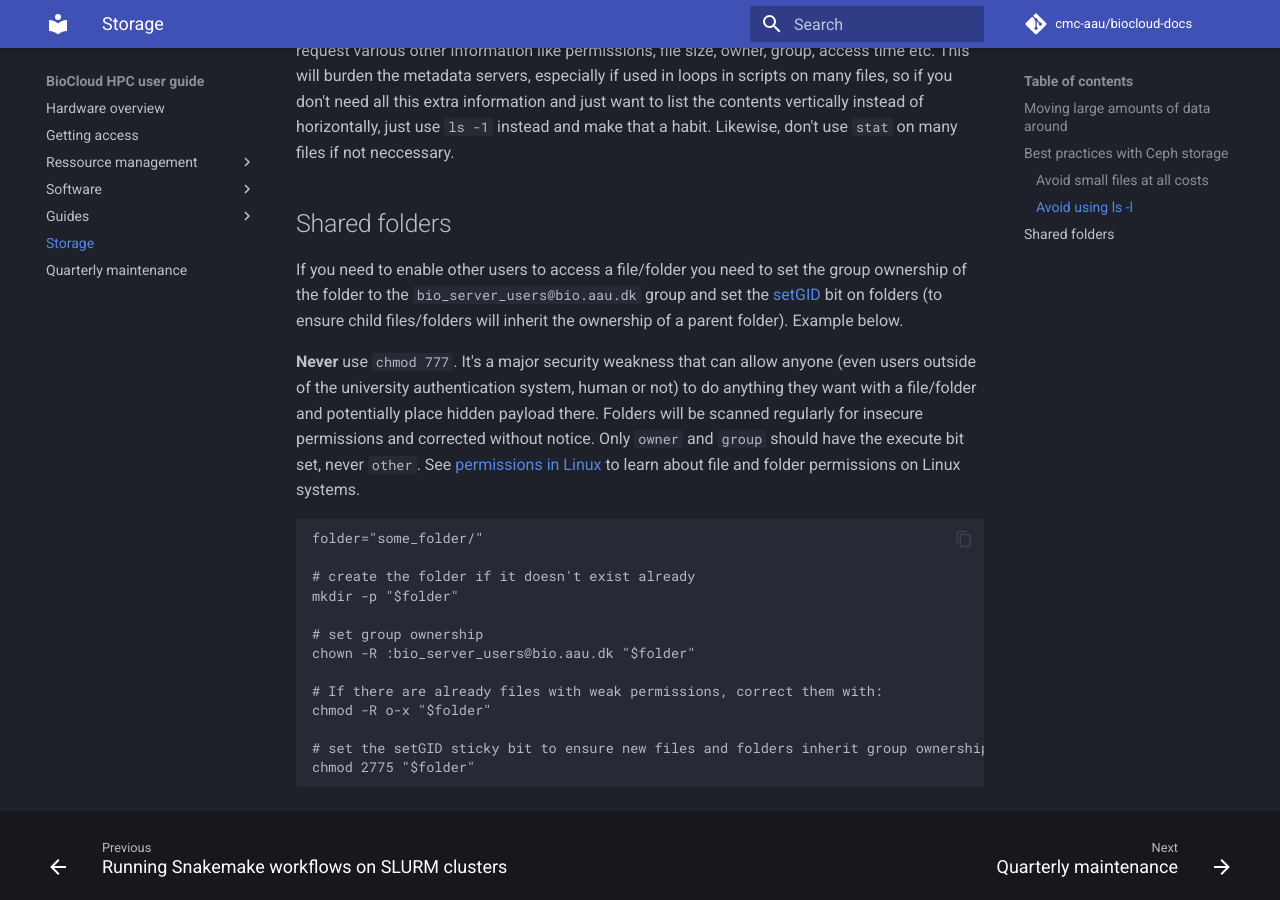
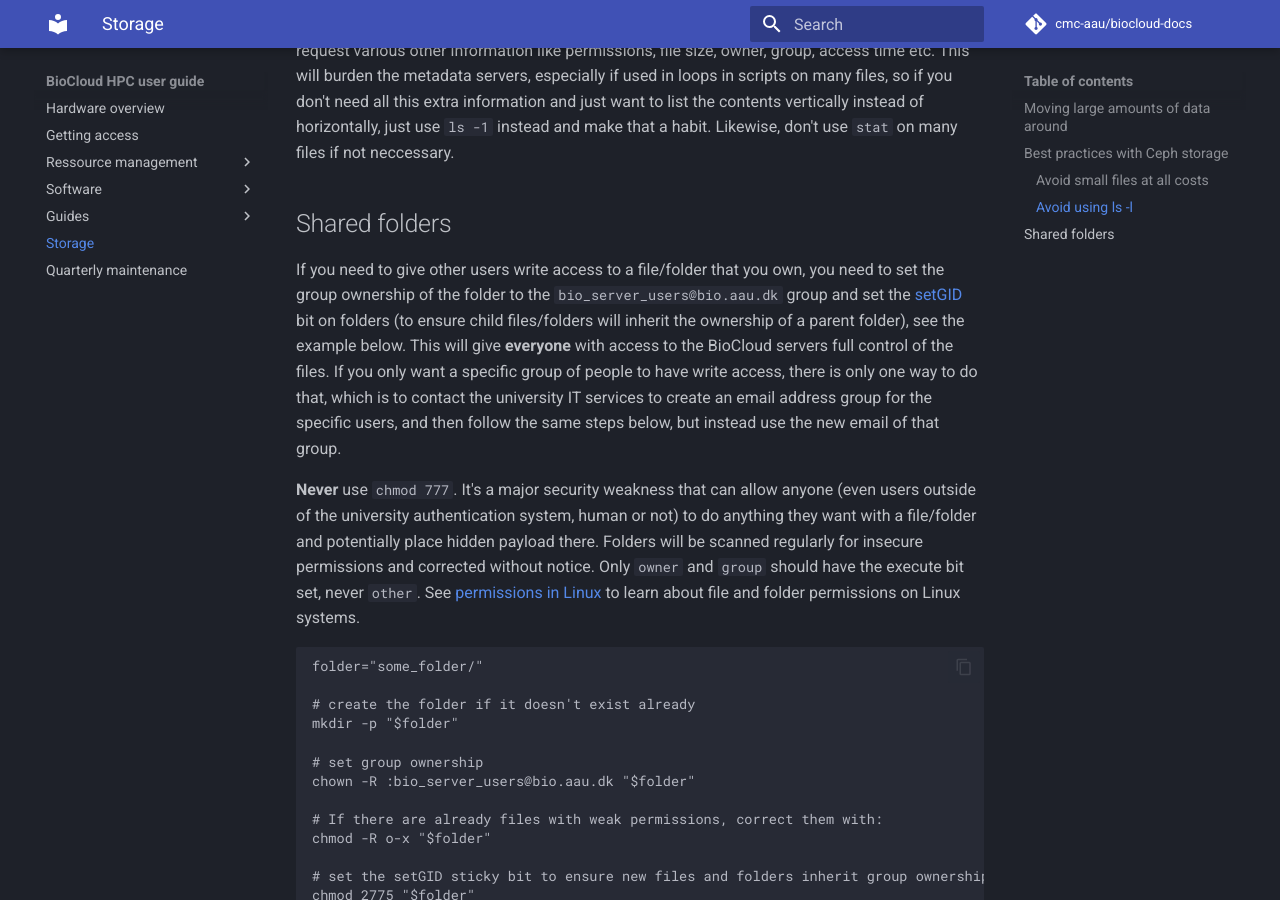
Before and after one commit to cmc-aau/hpc-docs, an MkDocs documentation site: the page built from docs/storage.md, in a window 1280 px wide and 900 px high, scrolled down 1669 px. Built offline with MkDocs 1.6.1 and Material for MkDocs 9.7.7, drawn with Linux system fonts in a browser that asks for light colours; comment, search, counter and statistics services are not loaded.

Commit message:
describe AD groups

```diff
--- a/docs/storage.md
+++ b/docs/storage.md
@@ -22,7 +22,7 @@ If you need to move large amounts of data (or numerous files at once regardless
 When listing directories, it's common to use `ls -l` to list things vertically, however this will also request various other information like permissions, file size, owner, group, access time etc. This will burden the metadata servers, especially if used in loops in scripts on many files, so if you don't need all this extra information and just want to list the contents vertically instead of horizontally, just use `ls -1` instead and make that a habit. Likewise, don't use `stat` on many files if not neccessary.
 
 ## Shared folders
-If you need to enable other users to access a file/folder you need to set the group ownership of the folder to the `bio_server_users@bio.aau.dk` group and set the [setGID](https://www.geeksforgeeks.org/setuid-setgid-and-sticky-bits-in-linux-file-permissions/) bit on folders (to ensure child files/folders will inherit the ownership of a parent folder). Example below.
+If you need to give other users write access to a file/folder that you own, you need to set the group ownership of the folder to the `bio_server_users@bio.aau.dk` group and set the [setGID](https://www.geeksforgeeks.org/setuid-setgid-and-sticky-bits-in-linux-file-permissions/) bit on folders (to ensure child files/folders will inherit the ownership of a parent folder), see the example below. This will give **everyone** with access to the BioCloud servers full control of the files. If you only want a specific group of people to have write access, there is only one way to do that, which is to contact the university IT services to create an email address group for the specific users, and then follow the same steps below, but instead use the new email of that group.
 
 **Never** use `chmod 777`. It's a major security weakness that can allow anyone (even users outside of the university authentication system, human or not) to do anything they want with a file/folder and potentially place hidden payload there. Folders will be scanned regularly for insecure permissions and corrected without notice. Only `owner` and `group` should have the execute bit set, never `other`. See [permissions in Linux](https://www.geeksforgeeks.org/permissions-in-linux/) to learn about file and folder permissions on Linux systems.
 
```
